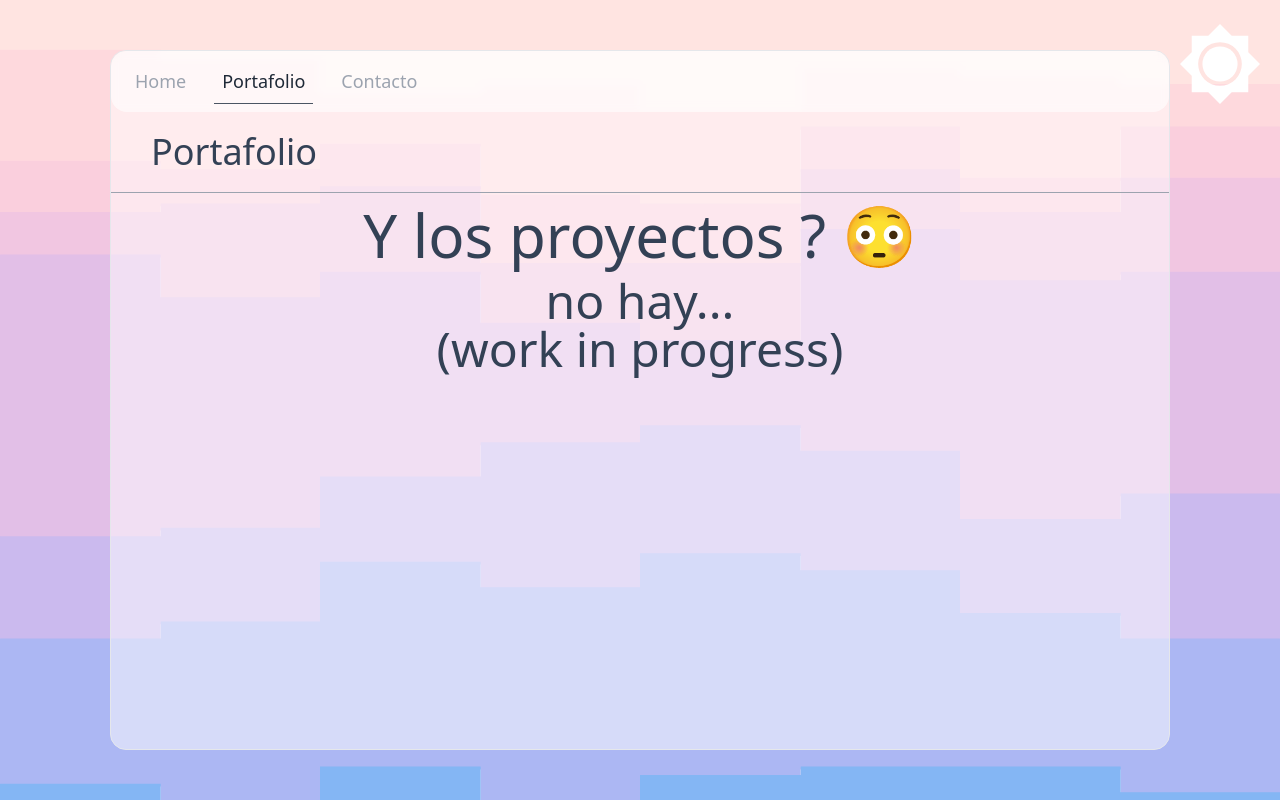
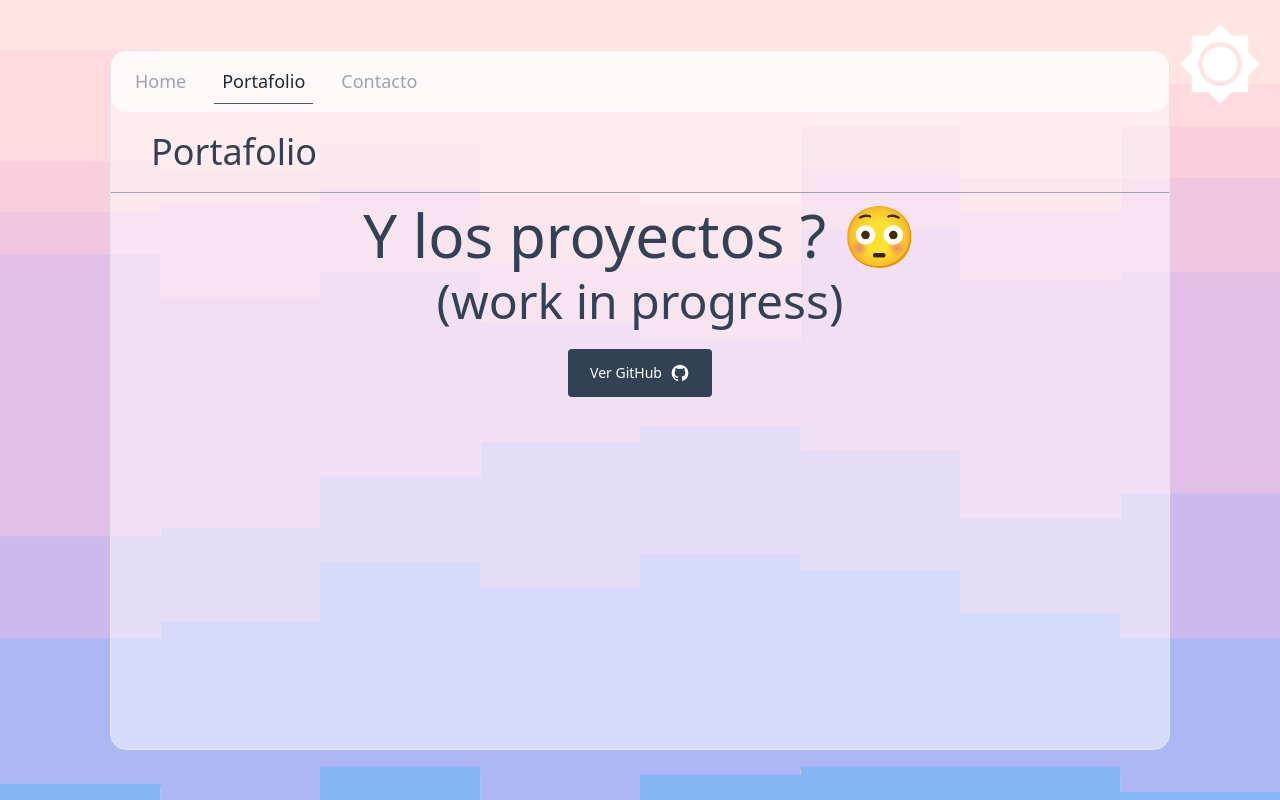
Before and after one commit to Puchinn/Portafolio, a React (Vite) app: page /esteban/portafolio in a window 1280 px wide. Built offline with nearby package versions, Linux system fonts and the light colour scheme.

Commit message:
incluir github en la pagina portafolio

```diff
--- a/src/pages/Portafolio.jsx
+++ b/src/pages/Portafolio.jsx
@@ -2,12 +2,33 @@
 
 function Portafolio() {
     return (
-        <div className="text-slate-700 dark:text-white animate-entrada-suave">
+        <div className="animate-entrada-suave text-slate-700 dark:text-white">
             <Titulo titulo={"Portafolio"} />
             <div className="text-center">
-            <h1 className="text-4xl sm:text-6xl py-3 ">Y los proyectos ? 😳</h1>
-            <h1 className="text-3xl sm:text-5xl ">no hay...</h1>
-            <h1 className="text-3xl sm:text-5xl">(work in progress)</h1>
+                <h1 className="py-3 text-4xl sm:text-6xl ">
+                    Y los proyectos ? 😳
+                </h1>
+                <h1 className="text-3xl sm:text-5xl">(work in progress)</h1>
+                <a
+                    className="mt-6 inline-flex items-center gap-2 rounded dark:bg-white dark:border-white dark:text-slate-700 dark:hover:bg-transparent dark:hover:text-white border-2 border-slate-700 bg-slate-700 px-5 py-3 text-sm font-medium text-white transition-colors hover:bg-transparent hover:text-slate-700 focus:outline-none focus:ring active:opacity-75"
+                    href="https://github.com/Puchinn"
+                    target="_blank"
+                    rel="noreferrer"
+                >
+                    Ver GitHub
+                    <svg
+                        className="h-5 w-5"
+                        fill="currentColor"
+                        viewBox="0 0 24 24"
+                        aria-hidden="true"
+                    >
+                        <path
+                            fill-rule="evenodd"
+                            d="M12 2C6.477 2 2 6.484 2 12.017c0 4.425 2.865 8.18 6.839 9.504.5.092.682-.217.682-.483 0-.237-.008-.868-.013-1.703-2.782.605-3.369-1.343-3.369-1.343-.454-1.158-1.11-1.466-1.11-1.466-.908-.62.069-.608.069-.608 1.003.07 1.531 1.032 1.531 1.032.892 1.53 2.341 1.088 2.91.832.092-.647.35-1.088.636-1.338-2.22-.253-4.555-1.113-4.555-4.951 0-1.093.39-1.988 1.029-2.688-.103-.253-.446-1.272.098-2.65 0 0 .84-.27 2.75 1.026A9.564 9.564 0 0112 6.844c.85.004 1.705.115 2.504.337 1.909-1.296 2.747-1.027 2.747-1.027.546 1.379.202 2.398.1 2.651.64.7 1.028 1.595 1.028 2.688 0 3.848-2.339 4.695-4.566 4.943.359.309.678.92.678 1.855 0 1.338-.012 2.419-.012 2.747 0 .268.18.58.688.482A10.019 10.019 0 0022 12.017C22 6.484 17.522 2 12 2z"
+                            clip-rule="evenodd"
+                        ></path>
+                    </svg>
+                </a>
             </div>
         </div>
     )
```
